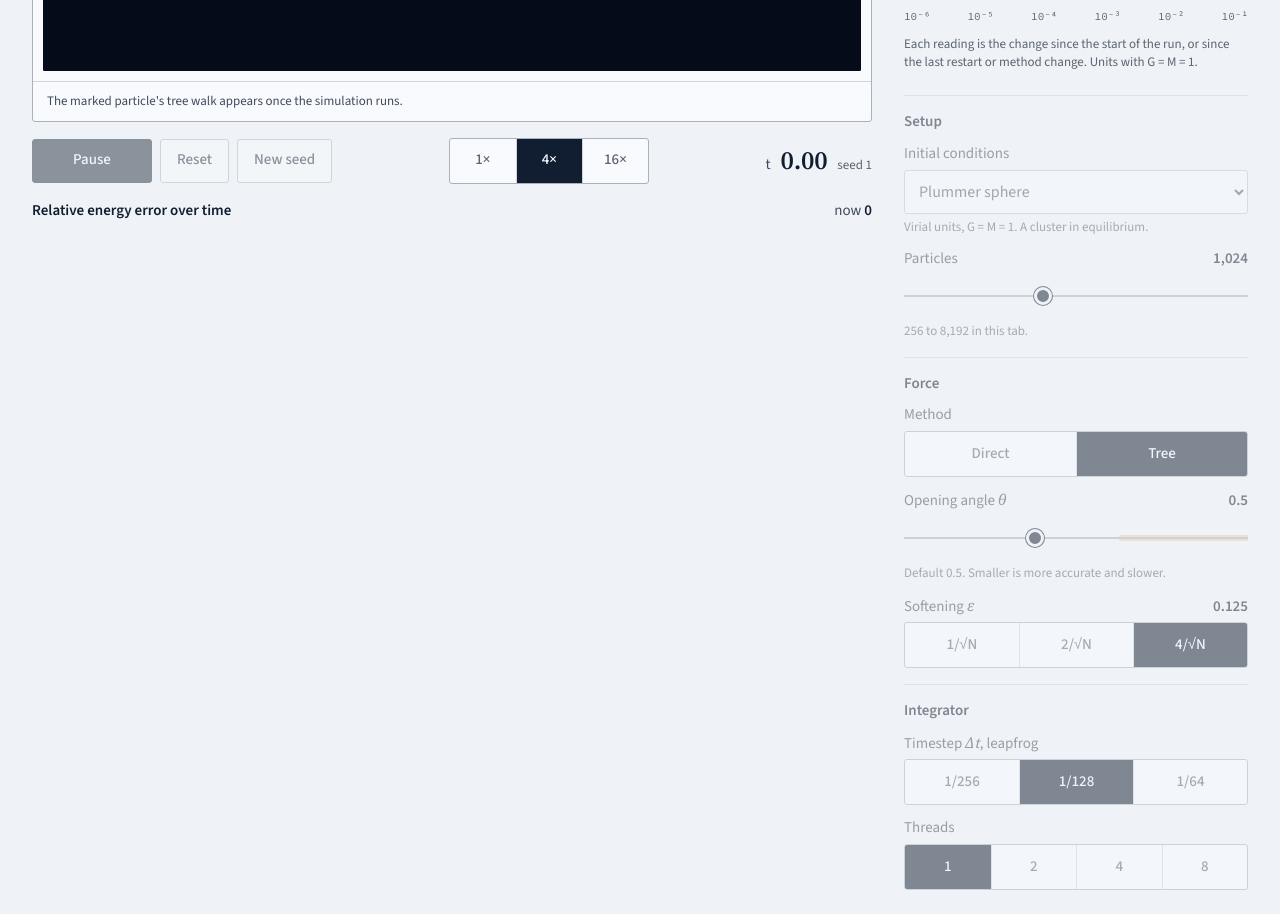
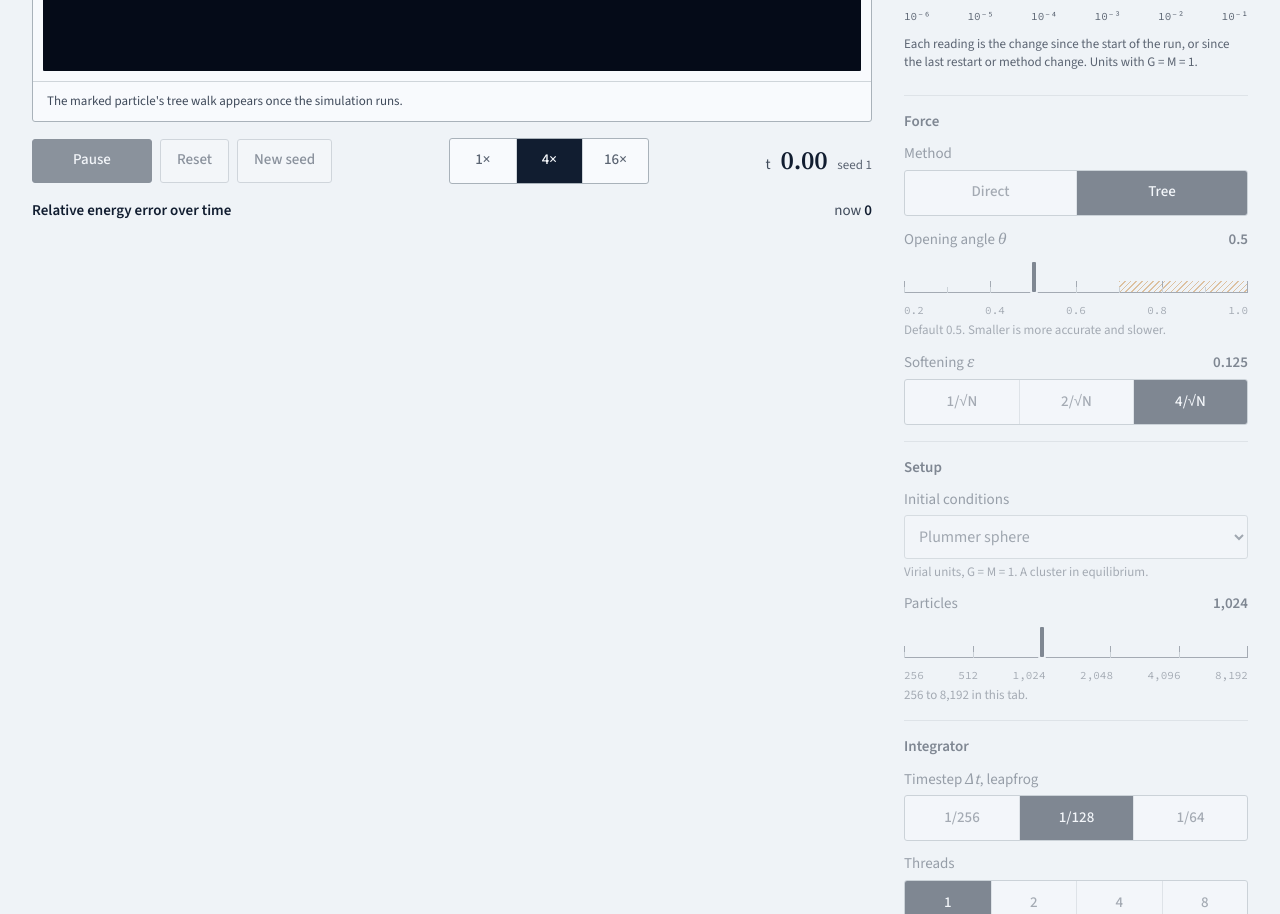
Before and after one commit to Protonicwave/barnes-hut-nbody, a plain HTML site: page web/index.html in a window 1280 px wide. Shown: the part 818-1732 px from the top of the page. Drawn offline with Linux system fonts and the light colour scheme; a script that the page names is missing.

Commit message:
feat(web): draw theta and particle count as calibrated rulers
Both sliders gain a ruler with minor and major ticks and a pointer in
place of the round handle, and the opening angle is hatched above 0.7.
The panel now runs record, conservation, force, setup, integrator,
measurements. The ticks are decoration and the inputs keep their labels
and outputs.

```diff
--- a/web/index.html
+++ b/web/index.html
@@ -111,6 +111,31 @@
         <legend class="visually-hidden">Simulation controls</legend>
 
         <div class="group">
+          <h3>Force</h3>
+          <div class="field">
+            <span class="label" id="methodLabel">Method</span>
+            <div class="seg" role="radiogroup" aria-labelledby="methodLabel">
+              <label><input type="radio" name="method" value="direct"><span>Direct</span></label>
+              <label><input type="radio" name="method" value="tree" checked><span>Tree</span></label>
+            </div>
+          </div>
+          <div class="field">
+            <div class="field-row"><label for="theta">Opening angle <span class="math">θ</span></label><output id="thetaOut" for="theta"></output></div>
+            <div class="range" style="--minor: 12.5%; --major: 25%"><span class="zone" aria-hidden="true"></span><span class="ruler" aria-hidden="true"></span><input type="range" id="theta" min="0.2" max="1" step="0.1" value="0.5"></div>
+            <div class="ticks" aria-hidden="true"><span>0.2</span><span>0.4</span><span>0.6</span><span>0.8</span><span>1.0</span></div>
+            <div class="hint" id="thetaHint"></div>
+          </div>
+          <div class="field">
+            <div class="field-row"><span class="label" id="epsLabel">Softening <span class="math">ε</span></span><output id="epsOut"></output></div>
+            <div class="seg" role="radiogroup" aria-labelledby="epsLabel">
+              <label><input type="radio" name="eps" value="1"><span>1/√N</span></label>
+              <label><input type="radio" name="eps" value="2"><span>2/√N</span></label>
+              <label><input type="radio" name="eps" value="4" checked><span>4/√N</span></label>
+            </div>
+          </div>
+        </div>
+
+        <div class="group">
           <h3>Setup</h3>
           <div class="field">
             <label for="setup">Initial conditions</label>
@@ -123,32 +148,9 @@
           </div>
           <div class="field">
             <div class="field-row"><label for="nIdx">Particles</label><output id="nOut" for="nIdx"></output></div>
-            <div class="range"><input type="range" id="nIdx" min="0" max="5" step="1" value="2"></div>
+            <div class="range" style="--minor: 20%; --major: 20%"><span class="ruler" aria-hidden="true"></span><input type="range" id="nIdx" min="0" max="5" step="1" value="2"></div>
+            <div class="ticks" aria-hidden="true"><span>256</span><span>512</span><span>1,024</span><span>2,048</span><span>4,096</span><span>8,192</span></div>
             <div class="hint" id="nHint"></div>
-          </div>
-        </div>
-
-        <div class="group">
-          <h3>Force</h3>
-          <div class="field">
-            <span class="label" id="methodLabel">Method</span>
-            <div class="seg" role="radiogroup" aria-labelledby="methodLabel">
-              <label><input type="radio" name="method" value="direct"><span>Direct</span></label>
-              <label><input type="radio" name="method" value="tree" checked><span>Tree</span></label>
-            </div>
-          </div>
-          <div class="field">
-            <div class="field-row"><label for="theta">Opening angle <span class="math">θ</span></label><output id="thetaOut" for="theta"></output></div>
-            <div class="range"><span class="zone" aria-hidden="true"></span><input type="range" id="theta" min="0.2" max="1" step="0.1" value="0.5"></div>
-            <div class="hint" id="thetaHint"></div>
-          </div>
-          <div class="field">
-            <div class="field-row"><span class="label" id="epsLabel">Softening <span class="math">ε</span></span><output id="epsOut"></output></div>
-            <div class="seg" role="radiogroup" aria-labelledby="epsLabel">
-              <label><input type="radio" name="eps" value="1"><span>1/√N</span></label>
-              <label><input type="radio" name="eps" value="2"><span>2/√N</span></label>
-              <label><input type="radio" name="eps" value="4" checked><span>4/√N</span></label>
-            </div>
           </div>
         </div>
 
--- a/web/style.css
+++ b/web/style.css
@@ -223,14 +223,24 @@ select {
 .seg input:disabled:not(:checked) + span { color: var(--ink-3); }
 .range { position: relative; }
 .range input[type="range"] { width: 100%; height: 44px; margin: 0; background: transparent; -webkit-appearance: none; appearance: none; cursor: pointer; display: block; }
-.range input::-webkit-slider-runnable-track { height: 2px; background: var(--rule-strong); }
-.range input::-moz-range-track { height: 2px; background: var(--rule-strong); }
-.range input::-webkit-slider-thumb { -webkit-appearance: none; width: 18px; height: 18px; margin-top: -8px; border-radius: 50%; background: var(--ink); border: 3px solid var(--ground); box-shadow: 0 0 0 1px var(--ink); }
-.range input::-moz-range-thumb { width: 12px; height: 12px; border-radius: 50%; background: var(--ink); border: 3px solid var(--ground); box-shadow: 0 0 0 1px var(--ink); }
+.range input::-webkit-slider-runnable-track { height: 44px; background: transparent; }
+.range input::-moz-range-track { height: 44px; background: transparent; }
+.range input::-webkit-slider-thumb { -webkit-appearance: none; width: 4px; height: 30px; margin-top: 7px; border: 0; border-radius: 1px; background: var(--ink); box-shadow: 0 0 0 2px var(--ground); }
+.range input::-moz-range-thumb { width: 4px; height: 30px; border: 0; border-radius: 1px; background: var(--ink); box-shadow: 0 0 0 2px var(--ground); }
 .range input:disabled { cursor: not-allowed; }
-.zone { position: absolute; left: 62.5%; right: 0; top: 50%; height: 6px; margin-top: -3px; background: var(--tree-soft); opacity: 0.6; border-radius: 1px; pointer-events: none; }
 .range input[type="range"] { position: relative; z-index: 1; }
-.ticks { display: flex; justify-content: space-between; font-size: 0.75rem; color: var(--ink-3); margin-top: -8px; }
+
+/* The scale under the pointer: minor ticks every --minor, major every --major. */
+.ruler, .zone { position: absolute; left: 0; right: 0; bottom: 6px; height: 12px; pointer-events: none; }
+.ruler {
+  background:
+    repeating-linear-gradient(90deg, var(--rule-strong) 0 1px, transparent 1px var(--minor)) left bottom / 100% 6px no-repeat,
+    repeating-linear-gradient(90deg, var(--ink-3) 0 1px, transparent 1px var(--major)) left bottom / 100% 12px no-repeat,
+    linear-gradient(var(--ink-3), var(--ink-3)) left bottom / 100% 1px no-repeat;
+}
+.ruler::after { content: ""; position: absolute; right: 0; bottom: 0; width: 1px; height: 12px; background: var(--ink-3); }
+.zone { left: 62.5%; background: repeating-linear-gradient(135deg, var(--tree) 0 1px, transparent 1px 4px); opacity: 0.7; }
+.ticks { display: flex; justify-content: space-between; font: 400 0.6875rem var(--font-mono); color: var(--ink-3); }
 
 .banner { border: 1px solid var(--rule-strong); border-left-width: 3px; border-radius: var(--r-s); padding: var(--sp-3); background: var(--paper); font-size: 0.875rem; line-height: 1.45; display: none; gap: 6px; }
 .banner[data-show="true"] { display: grid; }
```
Also changed, not shown: 1 other file.
